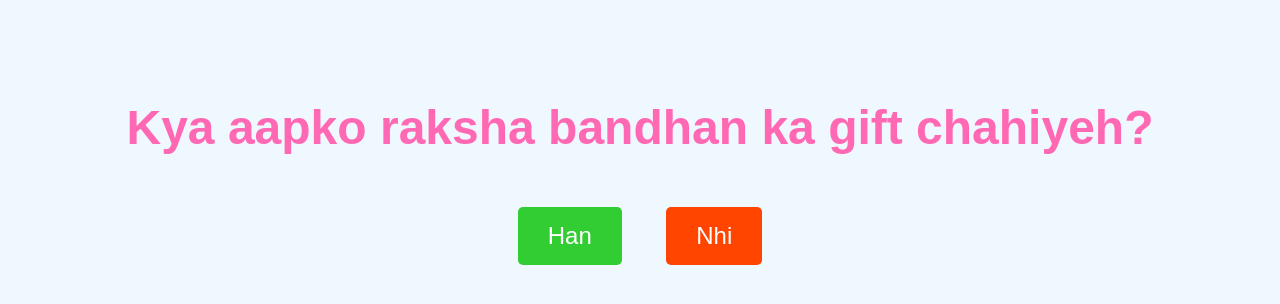
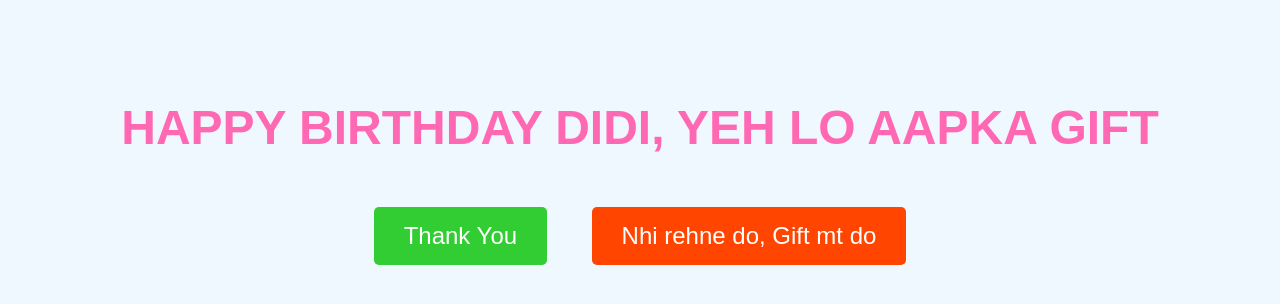
Before and after one commit to ITACHIxddddd/HappyBirthdayKajalDidi, a plain HTML site: page index.html in a window 1280 px wide. Drawn offline with Linux system fonts and the light colour scheme.

Commit message:
Update index.html

```diff
--- a/index.html
+++ b/index.html
@@ -3,7 +3,7 @@
 <head>
     <meta charset="UTF-8">
     <meta name="viewport" content="width=device-width, initial-scale=1.0">
-    <title>Proposal</title>
+    <title>GIFT</title>
     <style>
         body {
             background-color: #f0f8ff;
@@ -36,9 +36,9 @@
 </head>
 <body>
 
-    <h1>Kya aapko raksha bandhan ka gift chahiyeh?</h1>
-    <button class="yes-button" id="yesButton" onclick="moveButton()">Han</button>
-    <button class="no-button" onclick="location.href='areyousure.html'">Nhi</button>
+    <h1>HAPPY BIRTHDAY DIDI, YEH LO AAPKA GIFT</h1>
+    <button class="yes-button" id="yesButton" onclick="moveButton()">Thank You</button>
+    <button class="no-button" onclick="location.href='areyousure.html'">Nhi rehne do, Gift mt do</button>
 
     <script>
         function moveButton() {
```
